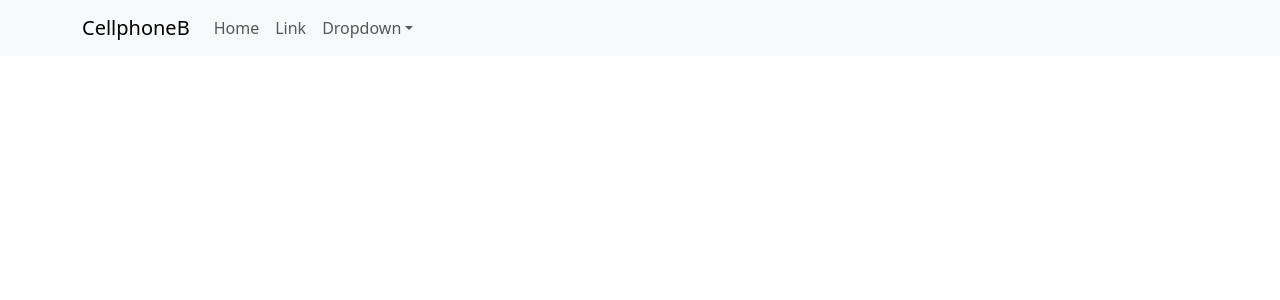
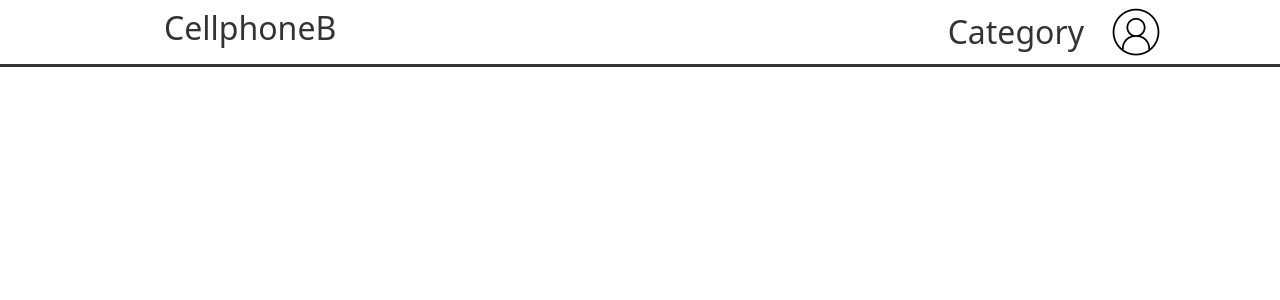
Before and after one commit to xacthu1800/DoAn_2151012001_Bin, a React (Create React App) app in the folder my-app/: page / in a window 1280 px wide. Shown: the top 300 px of the page. Built offline with nearby package versions, Linux system fonts and the light colour scheme.

Commit message:
Front-End add Nav bar

```diff
--- a/my-app/src/App.js
+++ b/my-app/src/App.js
@@ -1,10 +1,10 @@
 import React from 'react'
-import NavBar from './components/NavigationBar.js'
+import Nav from './components/Nav'
 
 const App = () => {
   return (
     <>
-      <NavBar />
+      <Nav />
     </>
   )
 }
--- /dev/null
+++ b/my-app/src/components/Nav.js
@@ -0,0 +1,20 @@
+
+
+
+const Nav = () => {
+  return (
+    <nav className="nav">
+        <a href="" className="site-title">CellphoneB</a>
+        <ul>
+            <li >
+              <a href="">Category</a>
+            </li>
+            <li>
+              <img src={require('../resources/login.png')} alt="logo"/>
+            </li>
+        </ul>
+    </nav>
+  )
+}
+
+export default Nav
--- a/my-app/src/components/NavigationBar.js
+++ /dev/null
@@ -1,37 +0,0 @@
-import Container from 'react-bootstrap/Container';
-import Nav from 'react-bootstrap/Nav';
-import Navbar from 'react-bootstrap/Navbar';
-import NavDropdown from 'react-bootstrap/NavDropdown';
-
-const NavigationBar = () => {
-    return (
-
-        <Navbar expand="lg" className="bg-body-tertiary">
-          <Container>
-            <Navbar.Brand href="#home">CellphoneB</Navbar.Brand>
-            <Navbar.Toggle aria-controls="basic-navbar-nav" />
-
-            <Navbar.Collapse id="basic-navbar-nav">
-              <Nav className="me-auto">
-                <Nav.Link href="#home">Home</Nav.Link>
-                <Nav.Link href="#link">Link</Nav.Link>
-                <NavDropdown title="Dropdown" id="basic-nav-dropdown">
-                  <NavDropdown.Item href="#action/3.1">Action</NavDropdown.Item>
-                  <NavDropdown.Item href="#action/3.2">
-                    Another action
-                  </NavDropdown.Item>
-                  <NavDropdown.Item href="#action/3.3">Something</NavDropdown.Item>
-                  <NavDropdown.Divider />
-                  <NavDropdown.Item href="#action/3.4">
-                    Separated link
-                  </NavDropdown.Item>
-                </NavDropdown>
-
-              </Nav>
-            </Navbar.Collapse>
-          </Container>
-        </Navbar>
-      );
-}
-
-export default NavigationBar
--- /dev/null
+++ b/my-app/src/index.css
@@ -0,0 +1,8 @@
+@import "./styles/Nav.css";
+
+
+*{
+    padding: 0;
+    margin: 0;
+    box-sizing: border-box;
+}
--- a/my-app/src/index.js
+++ b/my-app/src/index.js
@@ -1,6 +1,8 @@
 import React from 'react';
 import ReactDOM from 'react-dom/client';
 import 'bootstrap/dist/css/bootstrap.min.css';
+import './index.css'
+
 
 import App from './App';
 
--- /dev/null
+++ b/my-app/src/styles/Nav.css
@@ -0,0 +1,34 @@
+.site-title{
+    font-size: 2rem;
+    margin-left: 9rem;
+}
+
+.nav{
+    background-color: white;
+    color: #333;
+    display: flex;
+    justify-content: space-between;
+    align-items: stretch;
+    gap: 2rem;
+    padding: 0 1rem;
+    border-bottom:  solid; ;
+}
+
+.nav ul{
+    padding: 0;
+    margin: 0;
+    margin-right: 6rem;
+    list-style: none;
+    display: flex;
+    gap: 1rem;
+}
+
+.nav a {
+    color: inherit;
+    text-decoration: none;
+    height: 100%;
+    display: flex;
+    align-items: center;
+    padding: .25rem;
+    font-size: 2rem;
+}
```
Also changed, not shown: my-app/src/components/NavigationBar.Category.js (deleted, +0 -10 lines), my-app/src/resources/login.png (added).
